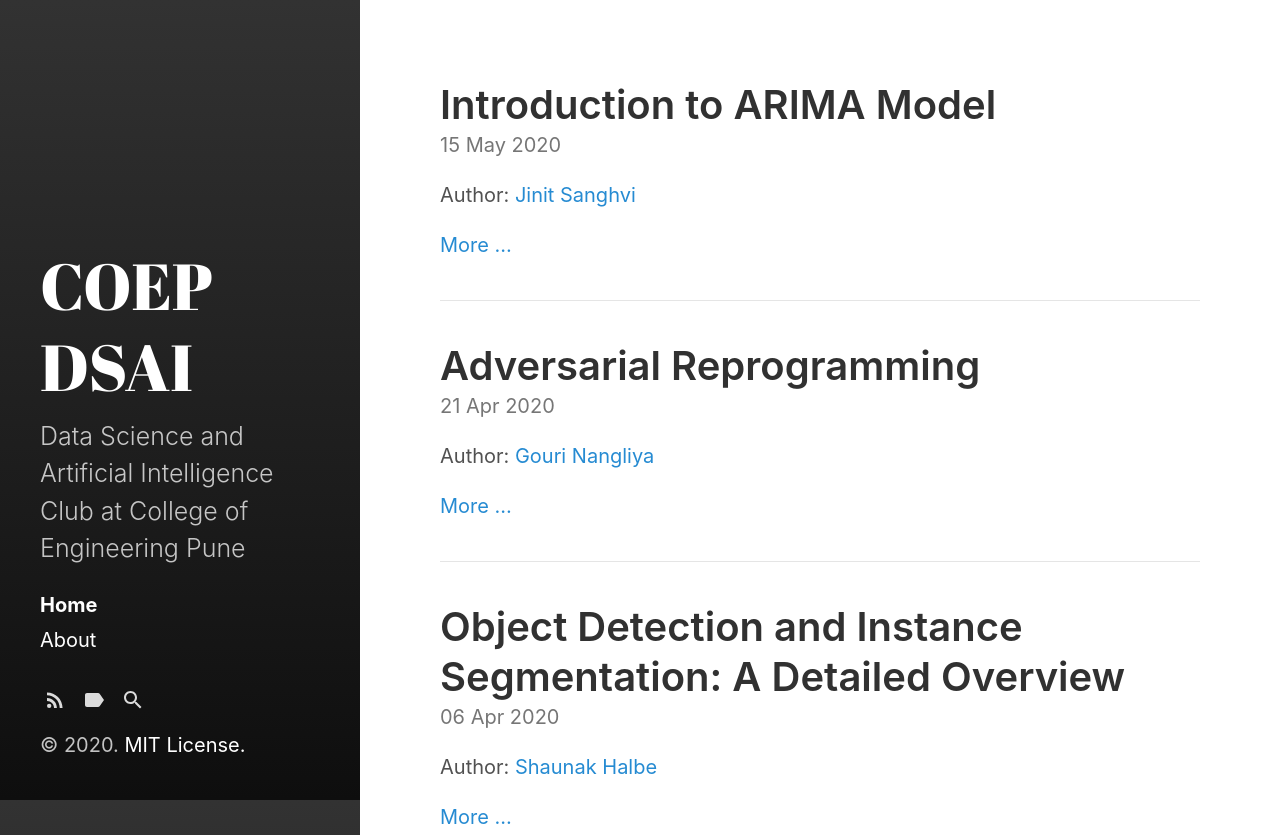
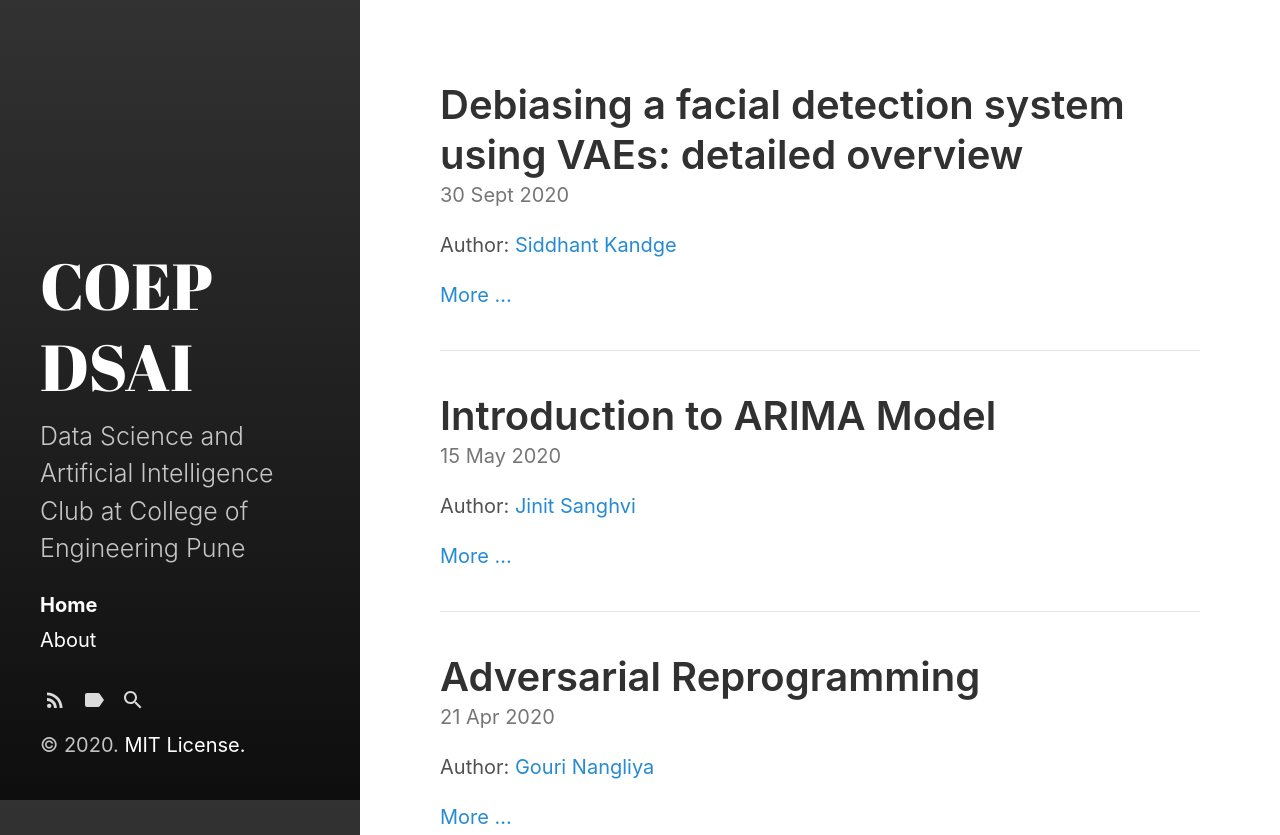
Before and after one commit to coepdsai/coepdsai.github.io, a website: page index.html in a window 1280 px wide. Shown: the top 835 px of the page. Drawn offline with nearby package versions, Linux system fonts and the light colour scheme; some packages are replaced by stand-ins of ours.

Commit message:
Add Siddhant's blog

```diff
--- a/index.html
+++ b/index.html
@@ -192,8 +192,35 @@
       <div class="content">
 
 
+<article class="post-body">
+    <h2 class="post-title">
+      <a href="/2020/05/15/arima-model.html">
+        Debiasing a facial detection system using VAEs: detailed overview
+      </a>
+    </h2>
+    <div class="post-meta">
+  <span class="post-date">30 Sept 2020</span>
+  <span class="post-categories">
+
+  </span>
+</div>
 
 
+
+      <p>Author: <a href="http://www.linkedin.com/in/siddhant-kandge-967a46192/">Siddhant Kandge</a></p>
+
+
+
+
+
+
+
+
+
+        <a href="/2020/05/15/arima-model.html">More &hellip;</a>
+
+
+  </article>
 
 
   <article class="post-body">
```
